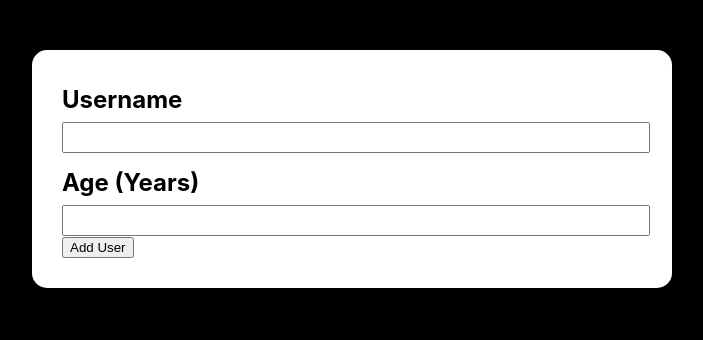
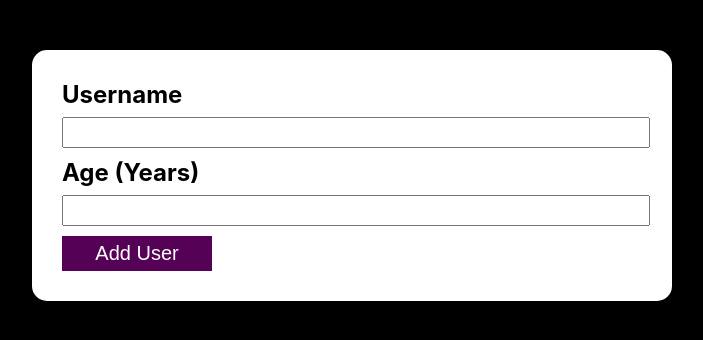
Before and after one commit to JAbarca09/01-starting-setup, a React (Create React App) app in the folder 01-practice-project/: page / in a window 1280 px wide. Shown: the top 340 px of the page, without its empty margins (288-991 px from the left). Built offline with nearby package versions, Linux system fonts and the light colour scheme.

Commit message:
Create Button styling

```diff
--- a/01-practice-project/src/App.css
+++ b/01-practice-project/src/App.css
@@ -1,3 +1,13 @@
 body {
   background-color: black;
 }
+
+.InputFormButton {
+  background-color: rgb(85, 1, 85);
+  color: white;
+  font-size: 20px;
+  width: 150px;
+  height: 35px;
+  border: 0;
+  margin-top: 10px;
+}
--- a/01-practice-project/src/Components/InputForm.js
+++ b/01-practice-project/src/Components/InputForm.js
@@ -30,7 +30,7 @@ const InputForm = () => {
           />
           <h2 className={styles.smallerH2}>Age (Years)</h2>
           <input className={styles.inputField} type="number" onChange={userAgeHandler} />
-          <button type="submit">Add User</button>
+          <button className="InputFormButton" type="submit">Add User</button>
         </div>
       </form>
     </div>
--- a/01-practice-project/src/Components/InputForm.module.css
+++ b/01-practice-project/src/Components/InputForm.module.css
@@ -1,5 +1,5 @@
 .smallerH2 {
-    margin-top: 5px;
+    margin-top: 0px;
     margin-bottom: 8px;
 }
 
```
